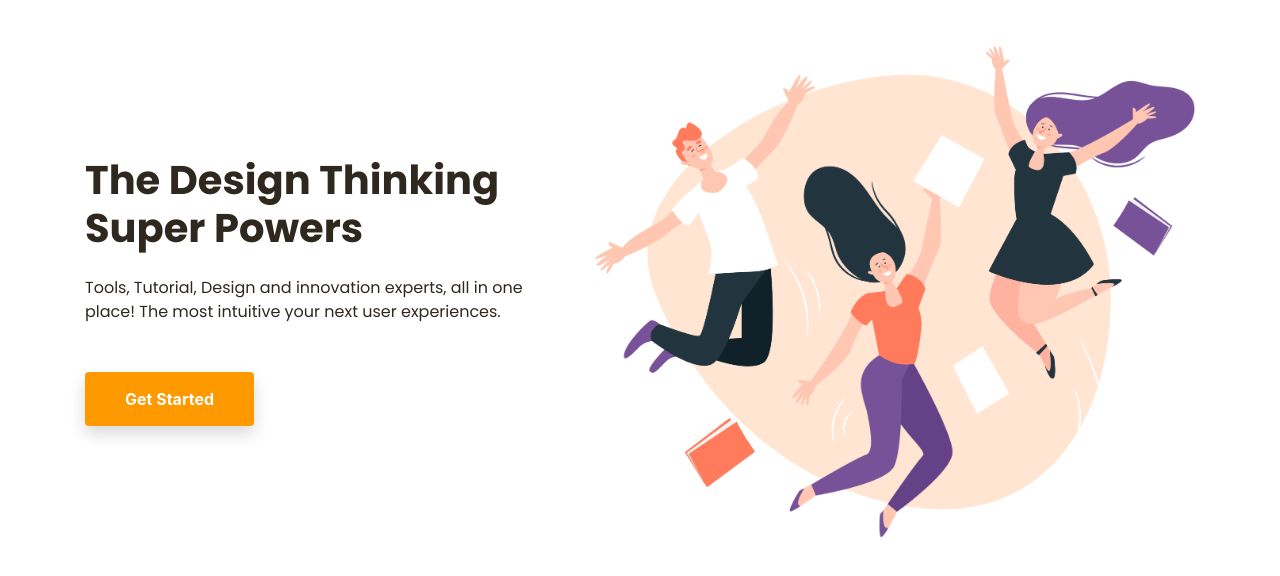
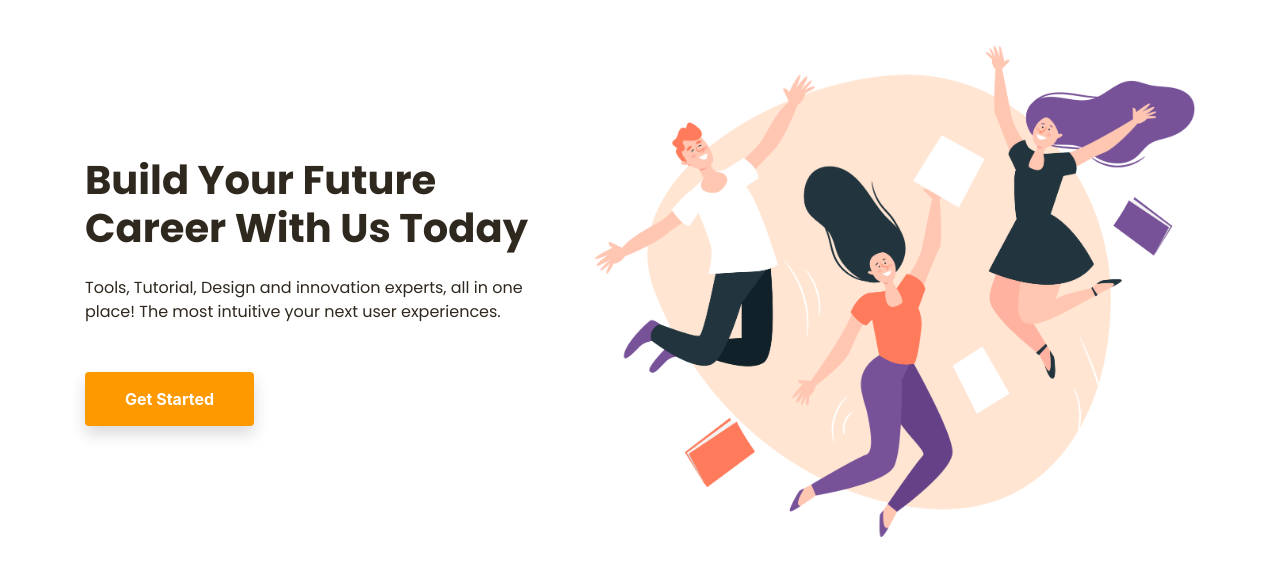
Before and after one commit to arda-bahrul-ulum/web-design-bootstrap-simple, a plain HTML site: page index.html in a window 1280 px wide. Shown: the part 74-650 px from the top of the page. Drawn offline with Linux system fonts and the light colour scheme.

Commit message:
Update Hero Title

```diff
--- a/index.html
+++ b/index.html
@@ -66,7 +66,7 @@
       <div class="container">
         <div class="row">
           <div class="col align-self-center">
-            <h1 class="mb-4">The Design Thinking Super Powers</h1>
+            <h1 class="mb-4">Build Your Future Career With Us Today</h1>
             <p class="mb-5">
               Tools, Tutorial, Design and innovation experts, all in one place!
               The most intuitive your next user experiences.
```
